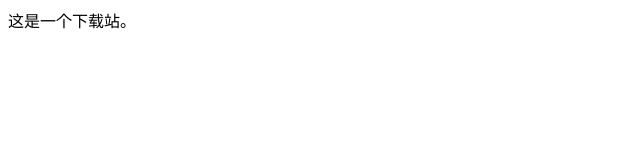
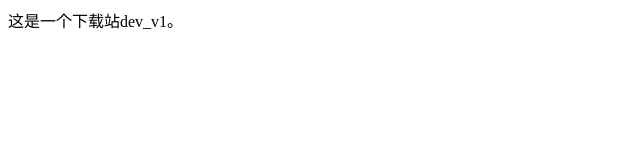
Before and after one commit to red-hole/test, a plain HTML site: page index.html in a window 1280 px wide. Shown: the full height of the page, 0-640 px from the left. Drawn offline with Linux system fonts and the light colour scheme.

Commit message:
dev-v1--1

```diff
--- a/index.html
+++ b/index.html
@@ -7,6 +7,6 @@
     <title>download-帅ABCDE</title>
 </head>
 <body>
-    这是一个下载站。
+    这是一个下载站dev_v1。
 </body>
 </html>
```
